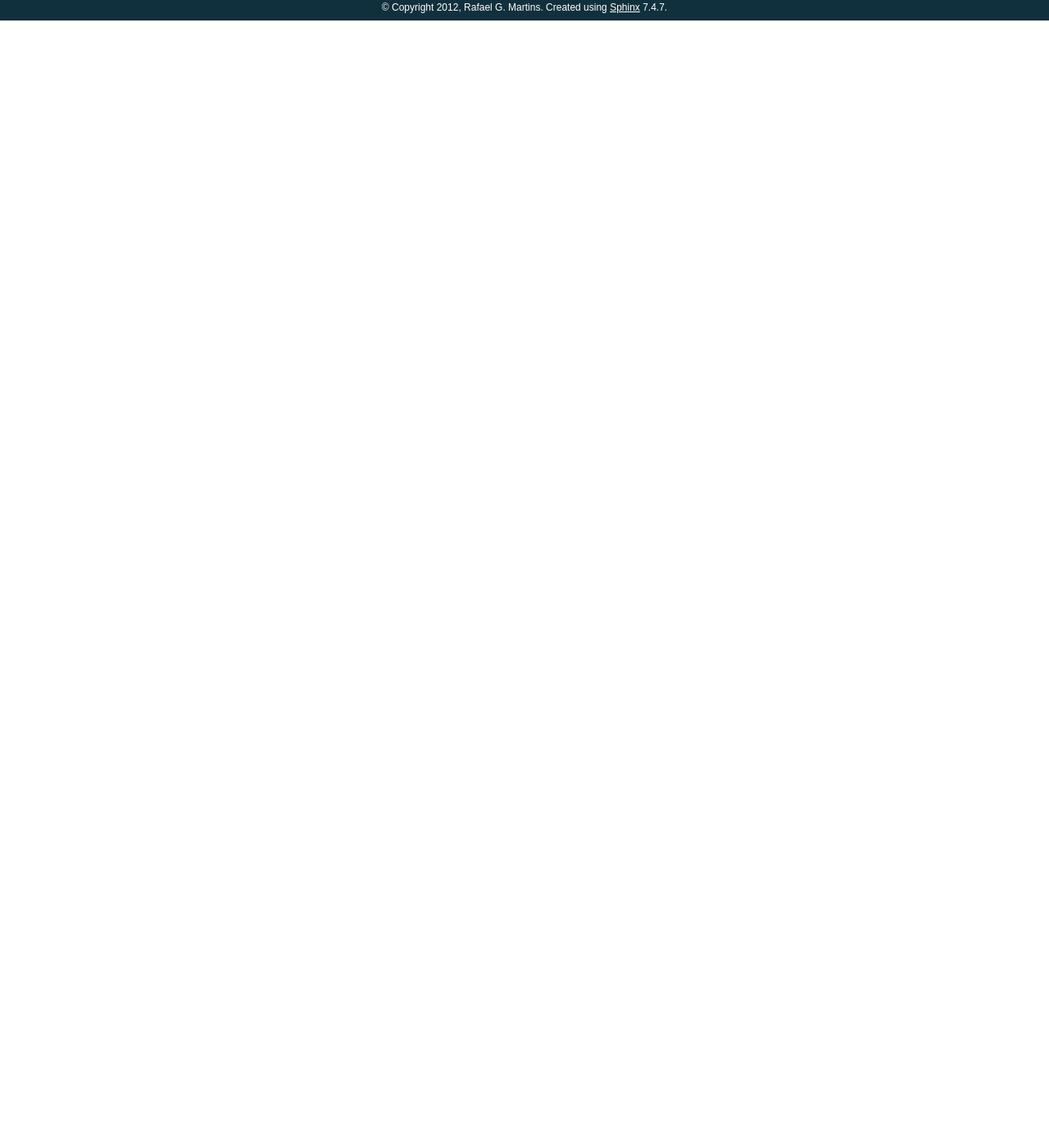
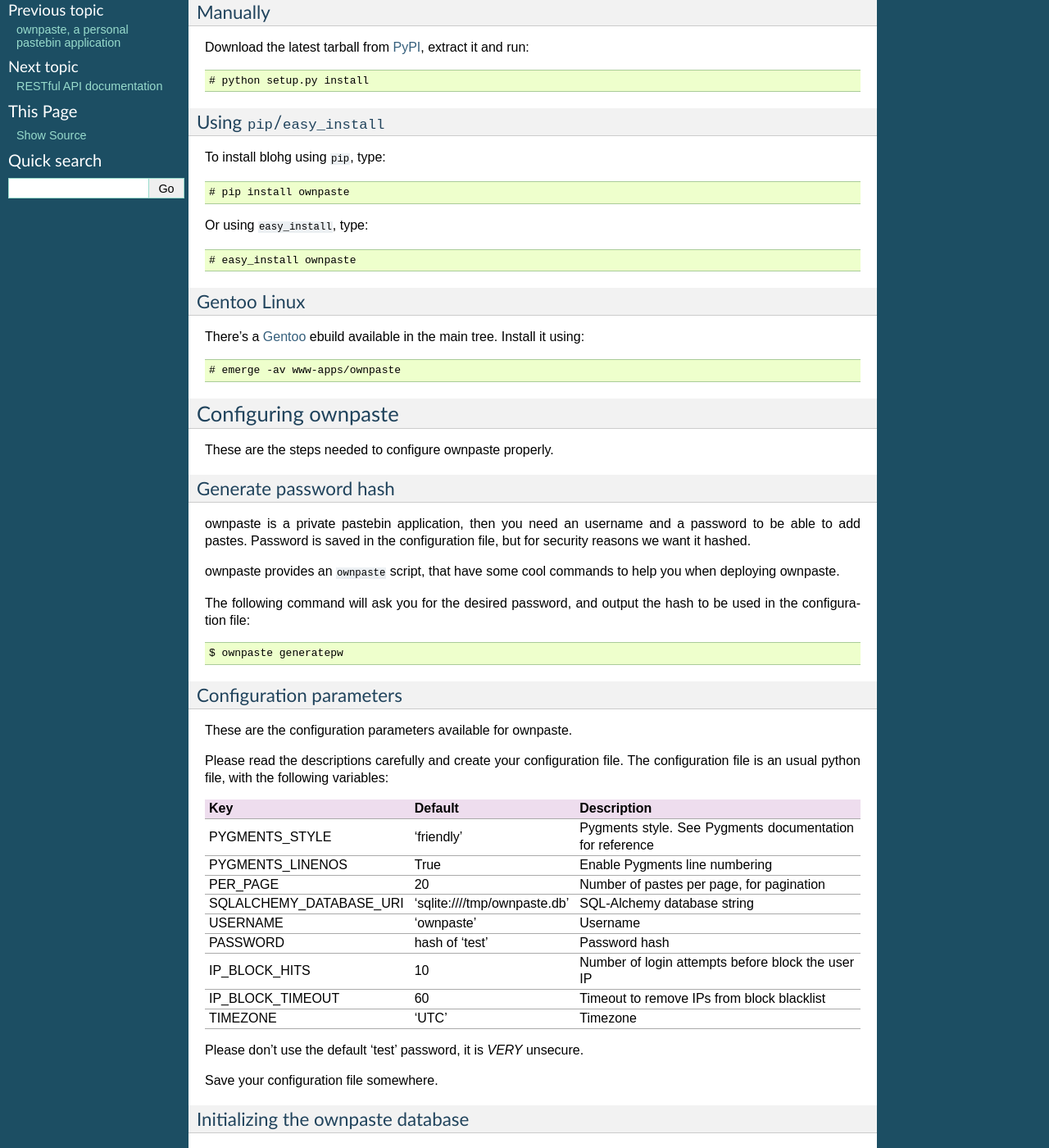
Before and after one commit to rafaelmartins/ownpaste, a Sphinx documentation site: the page built from docs/setup.rst, in a window 1280 px wide and 1400 px high, scrolled down 323 px. Shown: the whole window at 82% size. Built offline with Sphinx 7.4.7, drawn with Linux system fonts in a browser that asks for light colours; before the commit the page ends 900 px from its top, so only the background shows below that; some of the changed text lies outside the part shown.

Commit message:
improved server setup docs

```diff
--- a/docs/conf.py
+++ b/docs/conf.py
@@ -240,3 +240,5 @@
 
 # How to display URL addresses: 'footnote', 'no', or 'inline'.
 #texinfo_show_urls = 'footnote'
+
+highlight_language = 'none'
--- a/docs/index.rst
+++ b/docs/index.rst
@@ -3,6 +3,7 @@
 
 :Author: Rafael Goncalves Martins
 :Source code: https://hg.rafaelmartins.eng.br/ownpaste/
+:License: BSD
 :Version: |release|
 
 .. include:: ../README
--- a/docs/setup.rst
+++ b/docs/setup.rst
@@ -1,4 +1,153 @@
 Server setup
 ============
 
-TODO.
+This section will guide you through the alternatives for setting up and
+configuring ownpaste in your operating system. ownpaste is currently tested
+on Linux_, but should works in other operating systems.
+
+ownpaste works on Python 2.7.
+
+ownpaste is available at the *Python Package Index* (PyPI_):
+
+http://pypi.python.org/pypi/ownpaste
+
+.. _Linux: http://kernel.org/
+.. _PyPI: http://pypi.python.org/
+
+
+Installing ownpaste
+-------------------
+
+Manually
+~~~~~~~~
+
+Download the latest tarball from PyPI_, extract it and run::
+
+   # python setup.py install
+
+
+Using ``pip``/``easy_install``
+~~~~~~~~~~~~~~~~~~~~~~~~~~~~~~
+
+To install blohg using ``pip``, type::
+
+    # pip install ownpaste
+
+Or using ``easy_install``, type::
+
+    # easy_install ownpaste
+
+
+Gentoo Linux
+~~~~~~~~~~~~
+
+There's a Gentoo_ ebuild available in the main tree. Install it using::
+
+    # emerge -av www-apps/ownpaste
+
+.. _Gentoo: http://www.gentoo.org/
+
+
+Configuring ownpaste
+--------------------
+
+These are the steps needed to configure ownpaste properly.
+
+
+Generate password hash
+~~~~~~~~~~~~~~~~~~~~~~
+
+ownpaste is a private pastebin application, then you need an username and a
+password to be able to add pastes. Password is saved in the configuration file,
+but for security reasons we want it hashed.
+
+ownpaste provides an ``ownpaste`` script, that have some cool commands to help
+you when deploying ownpaste.
+
+The following command will ask you for the desired password, and output the hash
+to be used in the configuration file::
+
+    $ ownpaste generatepw
+
+
+Configuration parameters
+~~~~~~~~~~~~~~~~~~~~~~~~
+
+These are the configuration parameters available for ownpaste.
+
+Please read the descriptions carefully and create your configuration file. The
+configuration file is an usual python file, with the following variables:
+
++-------------------------+------------------------------+----------------------------------+
+| Key                     | Default                      | Description                      |
++=========================+==============================+==================================+
+| PYGMENTS_STYLE          | 'friendly'                   | Pygments style. See Pygments     |
+|                         |                              | documentation for reference      |
++-------------------------+------------------------------+----------------------------------+
+| PYGMENTS_LINENOS        | True                         | Enable Pygments line numbering   |
++-------------------------+------------------------------+----------------------------------+
+| PER_PAGE                | 20                           | Number of pastes per page, for   |
+|                         |                              | pagination                       |
++-------------------------+------------------------------+----------------------------------+
+| SQLALCHEMY_DATABASE_URI | 'sqlite:////tmp/ownpaste.db' | SQL-Alchemy database string      |
++-------------------------+------------------------------+----------------------------------+
+| USERNAME                | 'ownpaste'                   | Username                         |
++-------------------------+------------------------------+----------------------------------+
+| PASSWORD                | hash of 'test'               | Password hash                    |
++-------------------------+------------------------------+----------------------------------+
+| IP_BLOCK_HITS           | 10                           | Number of login attempts before  |
+|                         |                              | block the user IP                |
++-------------------------+------------------------------+----------------------------------+
+| IP_BLOCK_TIMEOUT        | 60                           | Timeout to remove IPs from block |
+|                         |                              | blacklist                        |
++-------------------------+------------------------------+----------------------------------+
+| TIMEZONE                | 'UTC'                        | Timezone                         |
++-------------------------+------------------------------+----------------------------------+
+
+Please don't use the default 'test' password, it is *VERY* unsecure.
+
+Save your configuration file somewhere.
+
+
+Initializing the ownpaste database
+~~~~~~~~~~~~~~~~~~~~~~~~~~~~~~~~~~
+
+You'll need to initialize the database with the needed tables. You can use any
+database system supported by SQL-Alchemy.
+
+The ``ownpaste`` script provides a command to initialize the database::
+
+    $ ownpaste initdb --config-file=/path/to/config-file.cfg
+
+
+Running ownpaste
+~~~~~~~~~~~~~~~~
+
+You can run ownpaste using the ``ownpaste`` script, for tests. The built-in
+server can't handle any request load, then don't use it in production.
+
+::
+
+    $ ownpaste runserver --config-file=/path/to/config-file.cfg
+
+You can also setup the configuration file path using the environment
+variable ``OWNPASTE_SETTINGS``. This variable should contains a string
+with the path of the configuration file.
+
+
+Deploying ownpaste
+~~~~~~~~~~~~~~~~~~
+
+A simple wsgi file for ownpaste looks like this:
+
+.. sourcecode:: python
+
+   from ownpaste import create_app
+
+   application = create_app('/path/to/config-file.cfg')
+
+
+ownpaste is an usual Flask application, take a look at flask deployment
+documentation for instructions:
+
+http://flask.pocoo.org/docs/deploying/
```
